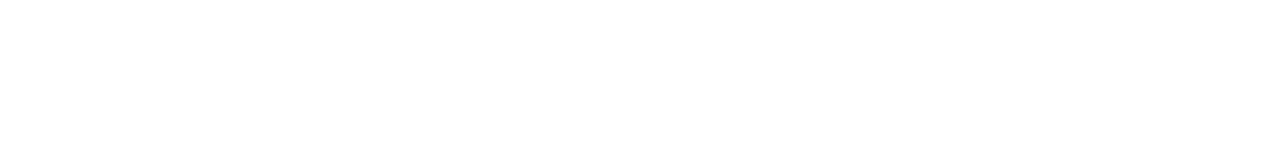
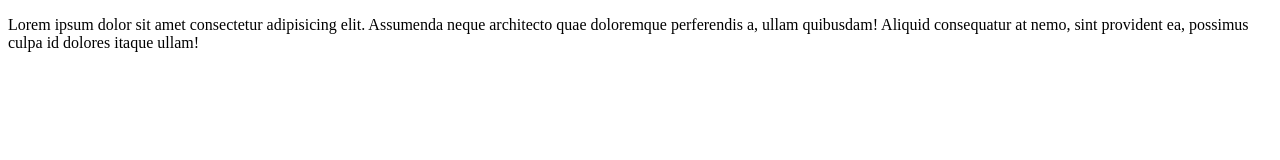
Before and after one commit to farshad157/advertisingagency, a plain HTML site: page index.html in a window 1280 px wide. Drawn offline with Linux system fonts and the light colour scheme.

Commit message:
add paragraph to index file

```diff
--- a/index.html
+++ b/index.html
@@ -7,6 +7,6 @@
     <title>Document</title>
 </head>
 <body>
-
+    <p>Lorem ipsum dolor sit amet consectetur adipisicing elit. Assumenda neque architecto quae doloremque perferendis a, ullam quibusdam! Aliquid consequatur at nemo, sint provident ea, possimus culpa id dolores itaque ullam!</p>
 </body>
 </html>
```
